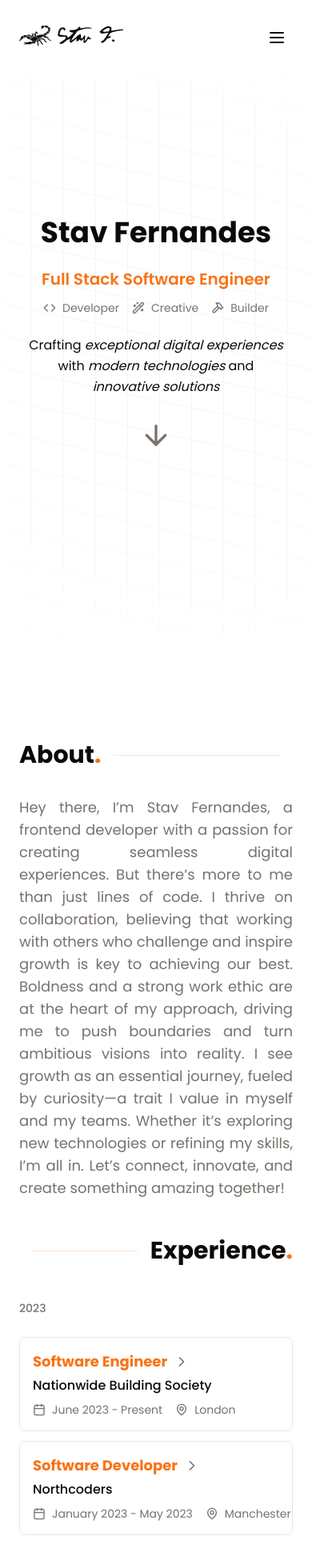
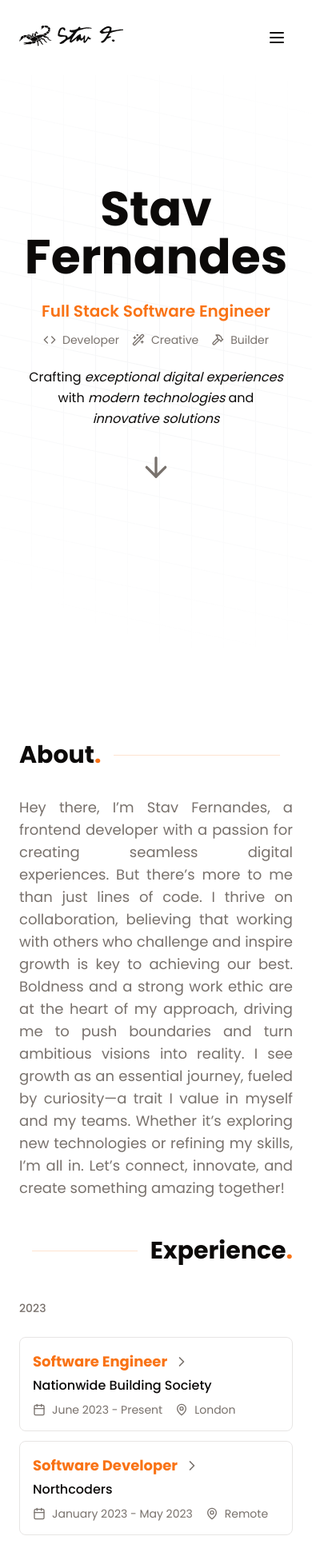
Before and after one commit to stevef24/website-v6, a Next.js app: page / in a window 390 px wide. Shown: the top 1956 px of the page at 80% size. Built offline with nearby package versions, Linux system fonts and the light colour scheme.

Commit message:
Refactor: Update dependencies and adjust location names in Experience component

```diff
--- a/app/blog/page.tsx
+++ b/app/blog/page.tsx
@@ -7,15 +7,8 @@ import { sortPosts } from "@/lib/utils";
 import "@/styles/mdx.css";
 import { motion } from "framer-motion";
 import { BookOpen, Calendar, ChevronRight, Clock } from "lucide-react";
-import {
-	Card,
-	CardContent,
-	CardDescription,
-	CardHeader,
-	CardTitle,
-} from "@/components/ui/card";
+import { Card, CardContent } from "@/components/ui/card";
 import { Separator } from "@/components/ui/separator";
-import { ScrollArea } from "@/components/ui/scroll-area";
 import { Button } from "@/components/ui/button";
 import { QueryPagination } from "@/components/ui/QueryPagination";
 import Link from "next/link";
@@ -79,10 +72,7 @@ export default function BlogPage({ searchParams }: BlogPageProps) {
 				</motion.div>
 			</div>
 
-			<ScrollArea
-				className="h-[calc(100vh-400px)] pr-4"
-				aria-label="Blog posts list"
-			>
+			<div className="h-[calc(100vh-400px)] pr-4" aria-label="Blog posts list">
 				{displayPosts.length > 0 ? (
 					<motion.ul
 						variants={fadeIn}
@@ -160,7 +150,7 @@ export default function BlogPage({ searchParams }: BlogPageProps) {
 						</Card>
 					</motion.div>
 				)}
-			</ScrollArea>
+			</div>
 		</motion.div>
 	);
 }
--- a/components/pages/Hero.tsx
+++ b/components/pages/Hero.tsx
@@ -49,8 +49,8 @@ export default function Hero() {
 					[10, 15],
 				]}
 				className={cn(
-					"[mask-image:radial-gradient(600px_circle_at_center,hsl(var(--primary)),transparent)]",
-					"inset-x-0 inset-y-[-30%] h-[160%] skew-y-12 opacity-40"
+					"[mask-image:radial-gradient(900px_circle_at_center,white,transparent)] max-sm:[mask-image:radial-gradient(400px_circle_at_center,white,transparent)]",
+					"inset-x-0 inset-y-[-30%] h-[180%] max-sm:h-[160%] skew-y-12 opacity-40"
 				)}
 			/>
 
@@ -63,7 +63,7 @@ export default function Hero() {
 				{/* Main heading with adjusted mobile text size */}
 				<motion.h1
 					variants={itemVariants}
-					className="text-4xl sm:text-5xl md:text-7xl lg:text-8xl font-bold bg-clip-text bg-gradient-to-r from-foreground to-foreground/80 [text-shadow:_0_0_50px_rgb(var(--primary-rgb)/0.3)] break-words"
+					className="text-6xl sm:text-6xl md:text-7xl lg:text-8xl font-bold bg-clip-text bg-gradient-to-r from-foreground to-foreground/80 [text-shadow:_0_0_50px_rgb(var(--primary-rgb)/0.3)] break-words"
 					role="heading"
 				>
 					Stav Fernandes
--- a/components/ui/Experience.tsx
+++ b/components/ui/Experience.tsx
@@ -39,7 +39,7 @@ const workExperience: WorkExperience[] = [
 		role: "Software Developer",
 		roleDescription:
 			"Gained hands-on experience in a full-stack environment, collaborating with a team to develop both web and mobile applications. I worked across different stages of development, from planning to deployment, and played a key role in launching a mobile app. It was a great opportunity to sharpen my teamwork and technical skills in a dynamic project setting.",
-		location: "Manchester",
+		location: "Remote",
 		tech: ["JavaScript", "React", "Node.js", "PostgreSQL", "MongoDB", "Trello"],
 	},
 	{
```
